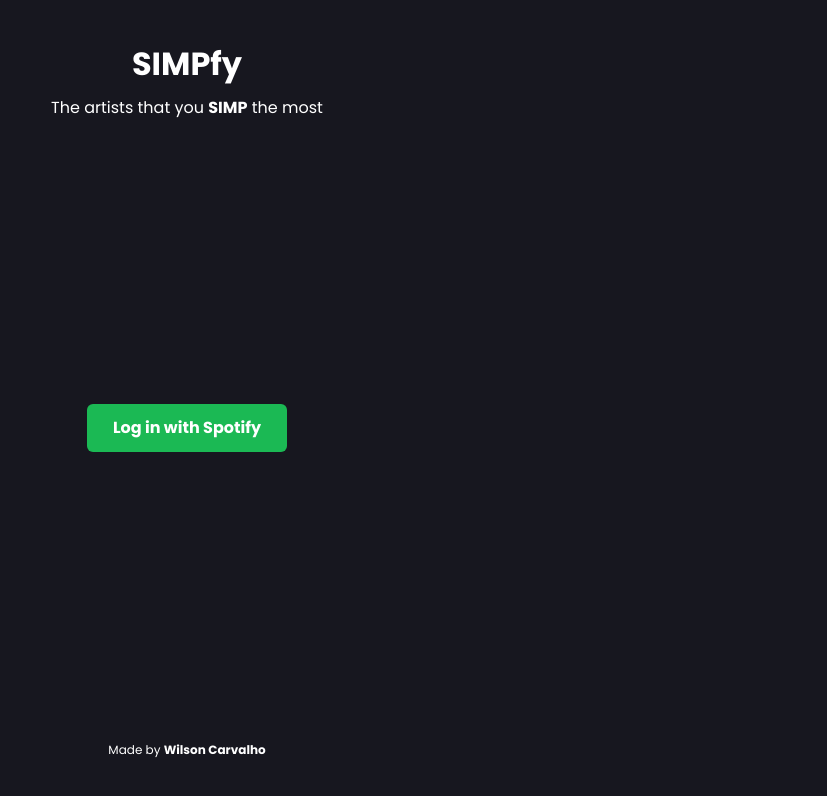
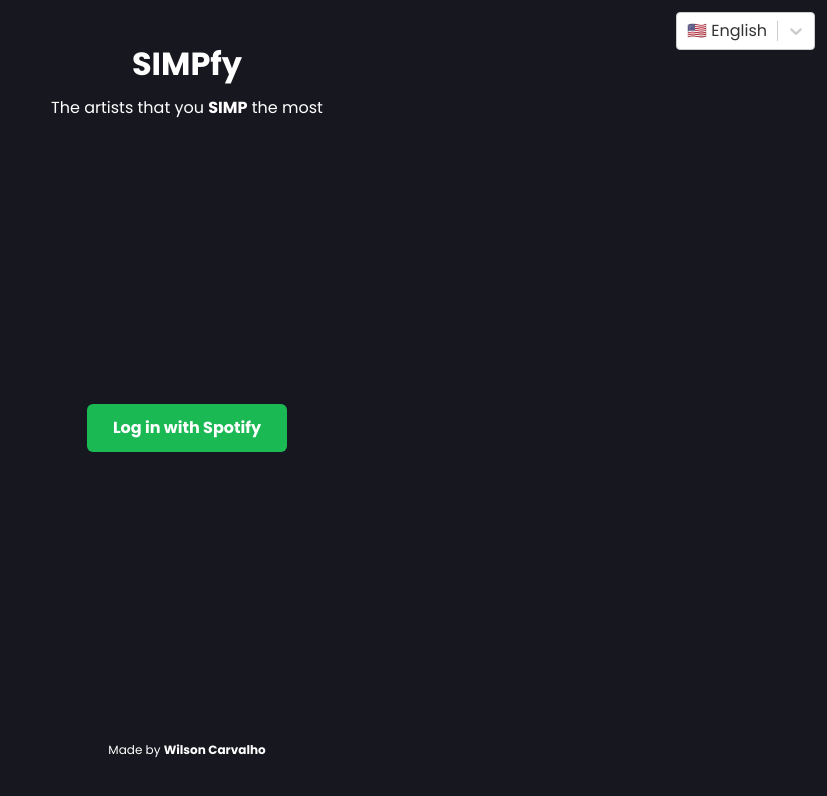
Before and after one commit to eng-wilson/top-songs, a Next.js app: page / in a window 1280 px wide. Shown: the top 796 px of the page, without its empty margins (453-1280 px from the left). Built offline with nearby package versions, Linux system fonts and the light colour scheme.

Commit message:
chore: add selector

```diff
--- a/package.json
+++ b/package.json
@@ -12,7 +12,8 @@
     "axios": "^1.7.3",
     "next": "14.2.5",
     "react": "^18",
-    "react-dom": "^18"
+    "react-dom": "^18",
+    "react-select": "^5.8.0"
   },
   "devDependencies": {
     "@types/node": "^20",
--- a/src/app/page.tsx
+++ b/src/app/page.tsx
@@ -2,9 +2,14 @@
 
 import useAuth from "@/hooks/useAuth";
 import { useEffect } from "react";
+import Select from "react-select";
 
 export default function Home() {
   const { redirectToAuthCodeFlow } = useAuth();
+  const languageOptions = [
+    { label: "🇺🇸 English", value: "en-us" },
+    { label: "🇧🇷 Português", value: "pt-br" },
+  ];
 
   const handleRedirect = async () => {
     try {
@@ -31,6 +36,31 @@
         </span>
       </div>
 
+      <div className="absolute top-3 right-3">
+        <Select
+          defaultValue={languageOptions[0]}
+          isSearchable={false}
+          name="Language"
+          options={languageOptions}
+          styles={{
+            option: () => {
+              return {
+                color: "black",
+                cursor: "pointer",
+                fontFamily: "var(--poppins-font)",
+                paddingLeft: 4,
+              };
+            },
+            control: (style) => {
+              return {
+                ...style,
+                fontFamily: "var(--poppins-font)",
+              };
+            },
+          }}
+        />
+      </div>
+
       <button
         onClick={handleRedirect}
         className="h-12 bg-[#1BB954] flex items-center justify-center rounded-md py-2 px-4 w-[200px]"
```
Also changed, not shown: 1 other file (tests, documents, lock files or other folders).
